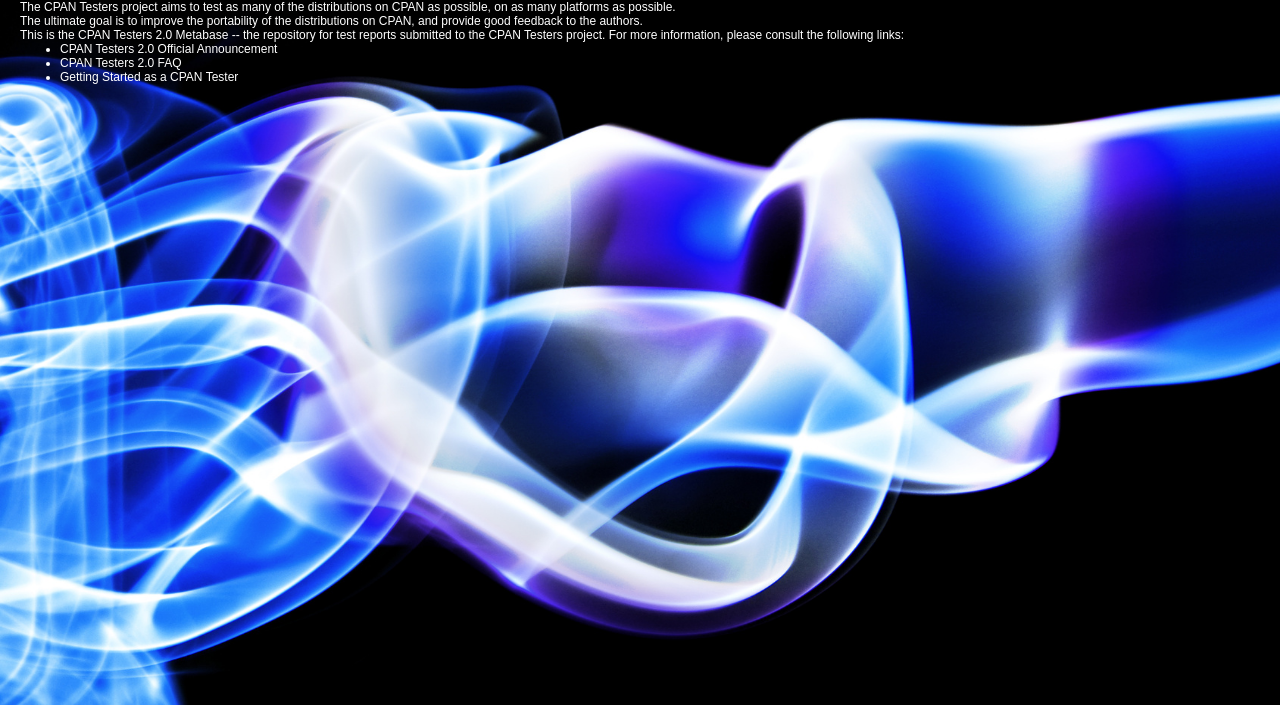
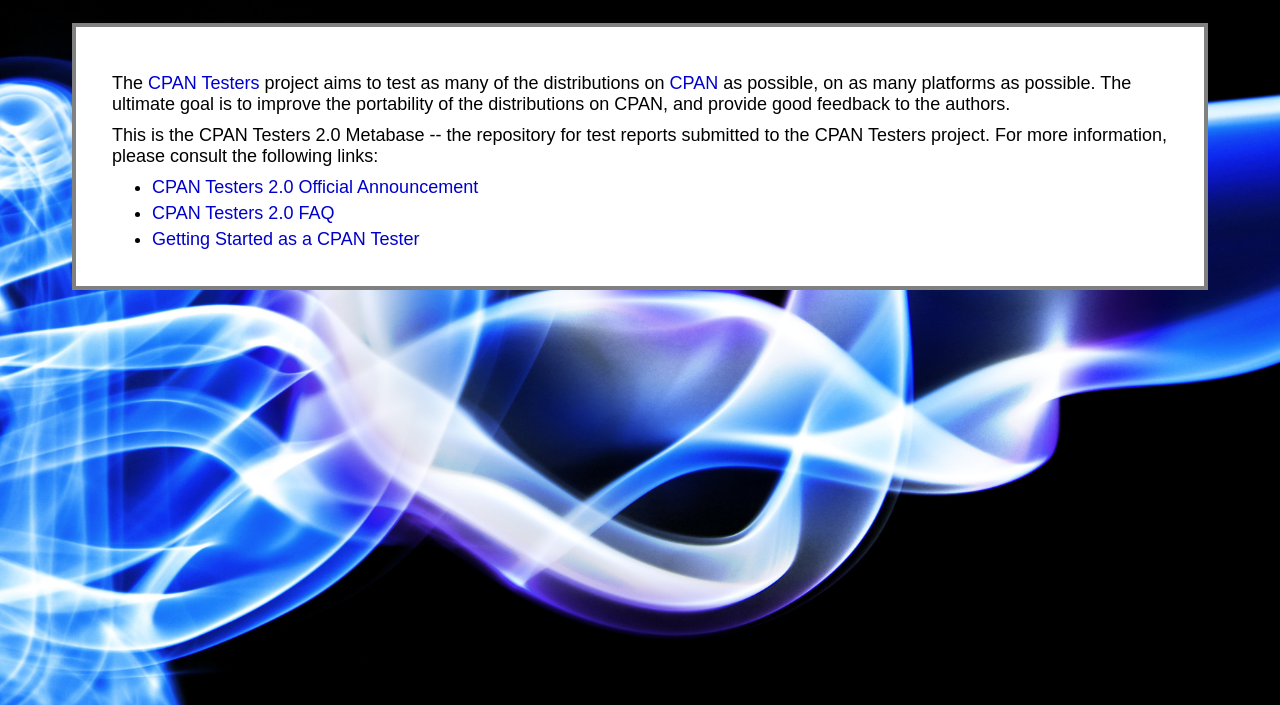
Before and after one commit to cpan-testers/metabase-homepage, a plain HTML site: page index.html in a window 1280 px wide. Shown: the part 95-800 px from the top of the page. Drawn offline with Linux system fonts and the light colour scheme.

Commit message:
update index and css

```diff
--- a/index.html
+++ b/index.html
@@ -22,8 +22,7 @@
       project aims to test as many of the distributions on
       <a href="http://search.cpan.org/">CPAN</a> as possible, on
       as many platforms as possible.
-      </p>
-      <p>The ultimate goal is to improve the portability of the
+      The ultimate goal is to improve the portability of the
       distributions on CPAN, and provide good feedback to the
       authors.
       </p>
--- a/styles.css
+++ b/styles.css
@@ -8,16 +8,22 @@ Released for free under a Creative Commons Attribution 2.5 License
 
 img { border: 0px; }
 
-a {text-decoration: none; color:#FFFFFF;}
+p { margin: 10px 0 0; }
 
-a:hover { text-decoration: none; color: #FFFF00; }
+ul { margin: 10px 0 0; }
 
-h1 { font-size: 4em; }
+li { margin: 5px 0 0; }
+
+a {text-decoration: none; color:#00C;}
+
+a:hover { text-decoration: none; color: #F00; }
+
+h1 { font-size: 3em; }
 
 body {
-	font: 12px sans-serif;
-	color: #FFFFFF;
-	background: #000000;
+	font: 18px sans-serif;
+	color: #000;
+	background: #fff;
 }
 
 #background {
@@ -43,9 +49,13 @@ body {
 
 
 #content{
-	width: 80%;
-	padding: 0px 0px 0px 0px;
-	margin: 0px 0px 0px 20px;
+	padding: 2em;
+	margin-top: 2em;
+        margin-bottom: 0;
+        margin-left: 4em;
+        margin-right: 4em;
+	border: 4px solid gray;
+	background: white;
 }
 
 #footer{
```
